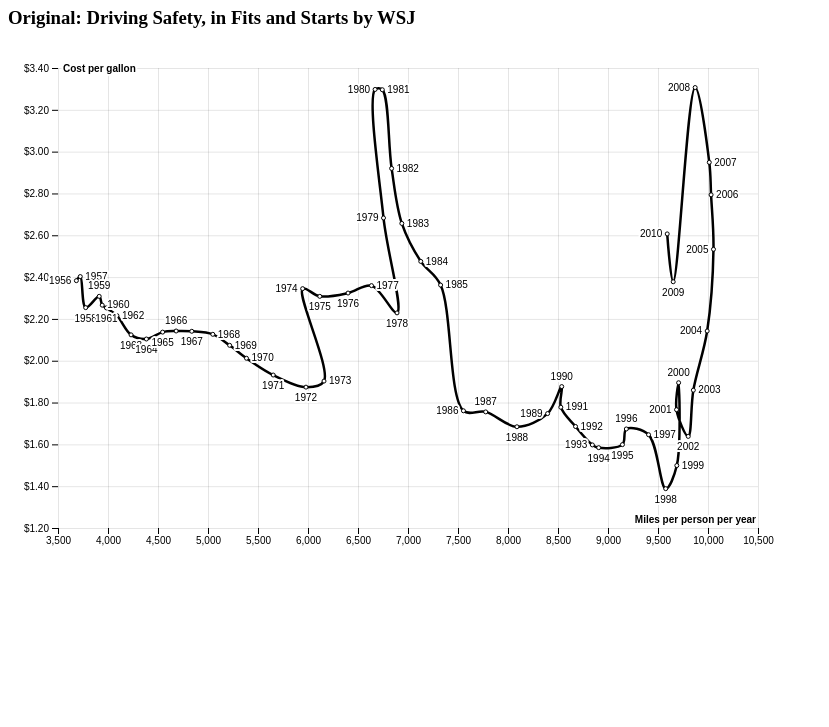
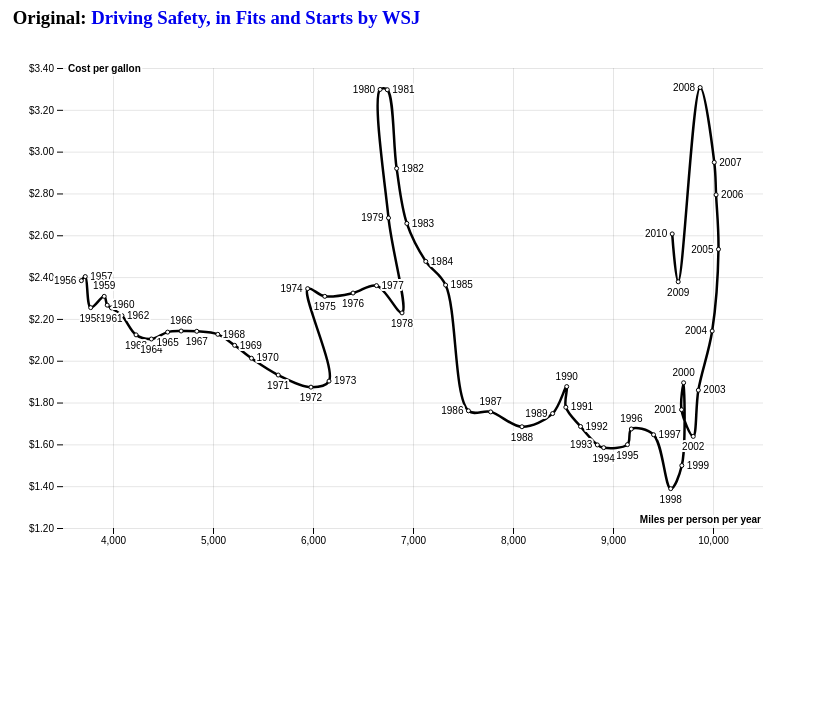
Before and after one commit to CSCI3311-Visualization/Lab-8, a plain HTML site: page index.html in a window 1280 px wide. Shown: the part 73-800 px from the top of the page, without its empty margins (0-829 px from the left). Drawn offline with nearby package versions, Linux system fonts and the light colour scheme.

Commit message:
final touch

```diff
--- a/index.html
+++ b/index.html
@@ -11,7 +11,11 @@
 </head>
 <body>
     <h1>Connected Scatter Plots</h1>
-    <h3>Original: Driving Safety, in Fits and Starts by WSJ</h3>
+    <h3>Original:
+        <a class='no-underline' href="https://archive.nytimes.com/www.nytimes.com/interactive/2012/09/17/science/driving-safety-in-fits-and-starts.html">
+            Driving Safety, in Fits and Starts by WSJ
+        </a>
+    </h3>
     <div class='vis-container'></div>
 </body>
 </html>
--- a/main.js
+++ b/main.js
@@ -30,7 +30,7 @@ d3.csv('driving.csv', d3.autoType).then((data) => {
     .range([height, 0]);
 
   // Generate axes
-  const xAxis = d3.axisBottom().scale(xScale).ticks(15);
+  const xAxis = d3.axisBottom().scale(xScale).ticks(7);
   const xAxisGroup = group
     .append('g')
     .attr('class', 'x-axis axis')
--- a/style.css
+++ b/style.css
@@ -0,0 +1,7 @@
+body {
+  margin: 1%;
+}
+
+.no-underline {
+  text-decoration: none;
+}
```
